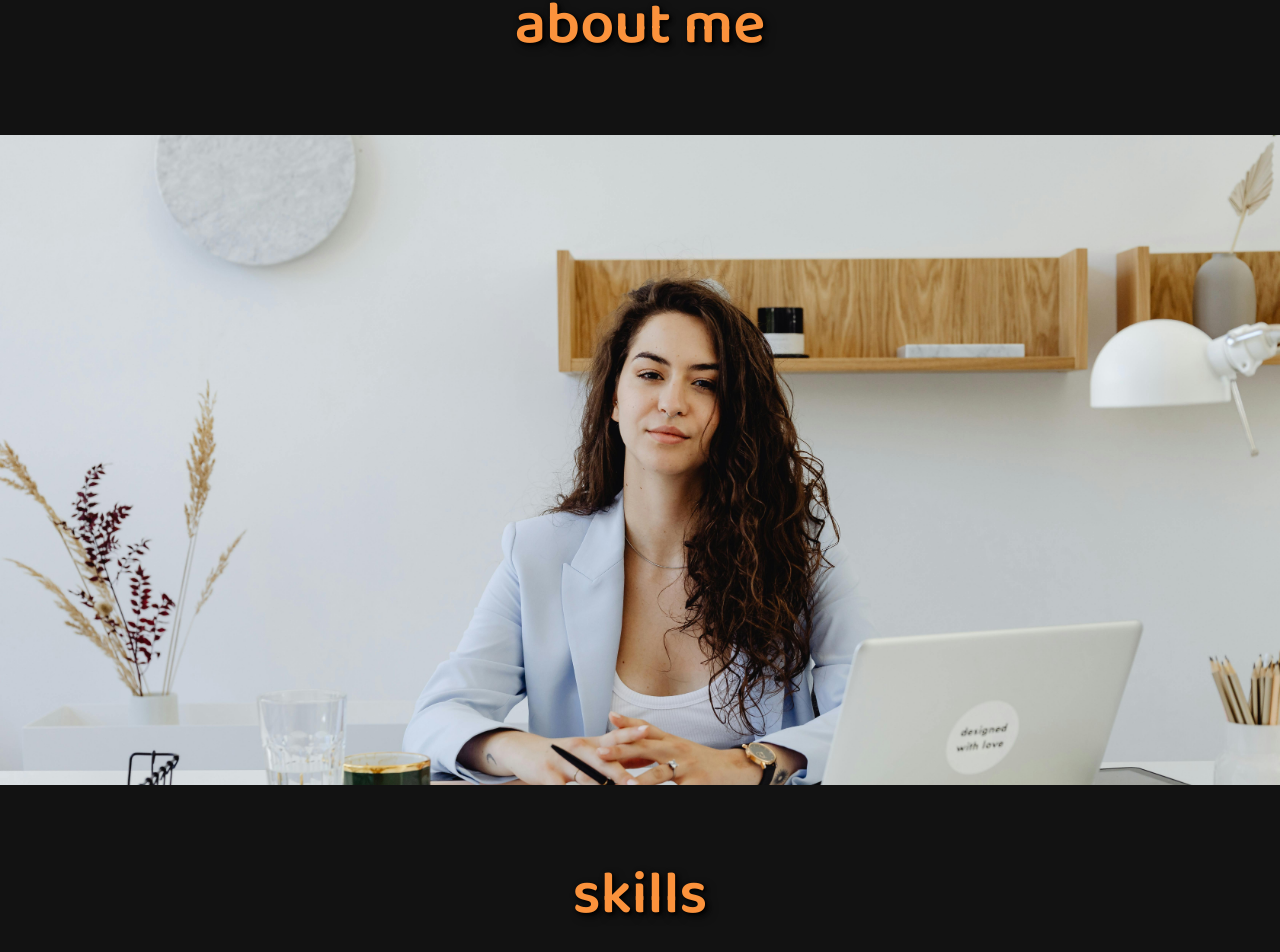
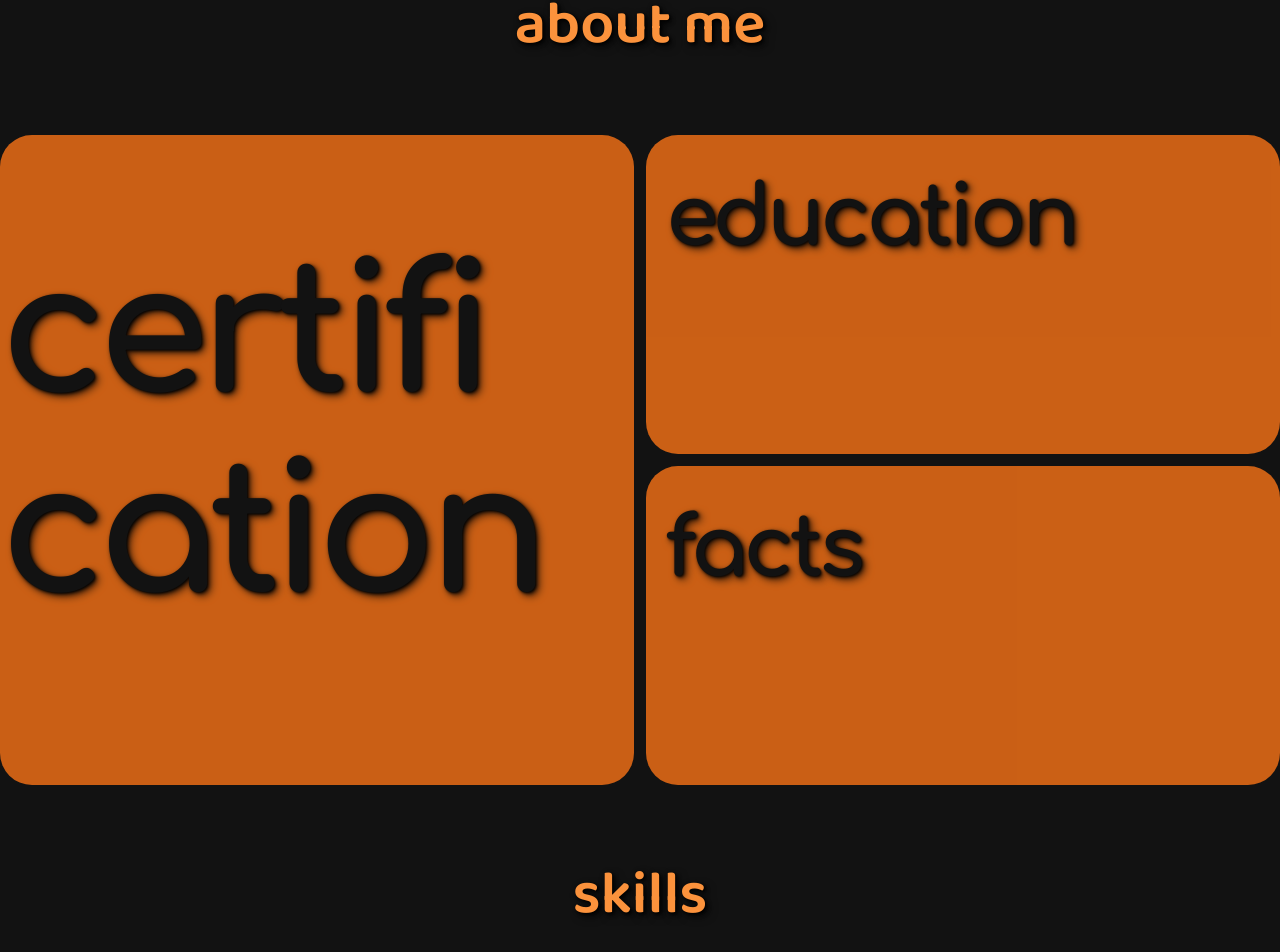
Before and after one commit to FamimHayat/portfolio, a Next.js app: page / in a window 1280 px wide. Shown: the part 934-1886 px from the top of the page. Built offline with nearby package versions, Linux system fonts and the light colour scheme.

Commit message:
about-section

```diff
--- a/src/app/components/(home)/AboutMe.jsx
+++ b/src/app/components/(home)/AboutMe.jsx
@@ -1,11 +1,65 @@
-import React from "react";
+"use client";
+
+import React, { useState } from "react";
 import Header from "../(common)/Header";
 
 const AboutMe = () => {
+  const [activeIndex, setActiveIndex] = useState(null);
+
+  const toggle = (index) => {
+    setActiveIndex(activeIndex === index ? null : index);
+  };
+
   return (
-    <section id="about">
+    <section id="about" className="relative">
       <Header headingText={"about me"} />
-      <div className="h-[calc(100dvh-150px)] parallax"></div>
+      <div className="container h-[calc(100dvh-150px)] relative">
+        <div className="grid grid-cols-1 lg:grid-cols-2 h-full gap-1 md:gap-3 relative">
+          {/* Certification Card */}
+          <div
+            onClick={() => toggle(0)}
+            className={`bg-brand rounded-4xl cursor-pointer  overflow-hidden transition-all duration-700 ease-in-out flex flex-row lg:flex-col text-left  text-[calc(20px+5vw)] md:text-[calc(30px+10vw)] lg:text-[calc(50px+10vw)] md:leading-50 font-textFont text-[#121212] text-shadow-light tracking-tighter font-bold md:pt-25
+              ${
+                activeIndex === 0
+                  ? "absolute top-0 left-0 h-full z-20 w-full opacity-100 flex-row! text-[calc(30px+5vw)]! pt-0! pl-5!"
+                  : "relative w-full opacity-80"
+              }`}
+          >
+            <p>certifi</p>
+            <p>cation</p>
+          </div>
+
+          {/* Right-side cards */}
+          <div className="grid grid-cols-1 gap-1 md:gap-3">
+            <div
+              onClick={() => toggle(1)}
+              className={`bg-brand rounded-4xl cursor-pointer overflow-hidden transition-all duration-1000
+                ${
+                  activeIndex === 1
+                    ? "absolute top-0 left-0 h-full z-20 w-full opacity-100"
+                    : "relative w-full opacity-80"
+                }`}
+            >
+              <p className="pl-5 text-left text-[calc(20px+5vw)] font-textFont text-[#121212] text-shadow-light tracking-tighter font-bold p-5">
+                education
+              </p>
+            </div>
+            <div
+              onClick={() => toggle(2)}
+              className={`bg-brand rounded-4xl cursor-pointer overflow-hidden transition-all duration-1000 ease-in-out
+                ${
+                  activeIndex === 2
+                    ? "absolute top-0 left-0 h-full z-20 w-full opacity-100"
+                    : "relative w-full opacity-80"
+                }`}
+            >
+              <p className="pl-5 text-left text-[calc(20px+5vw)] font-textFont text-[#121212] text-shadow-light tracking-tighter font-bold p-5">
+                facts
+              </p>
+            </div>
+          </div>
+        </div>
+      </div>
     </section>
   );
 };
```
